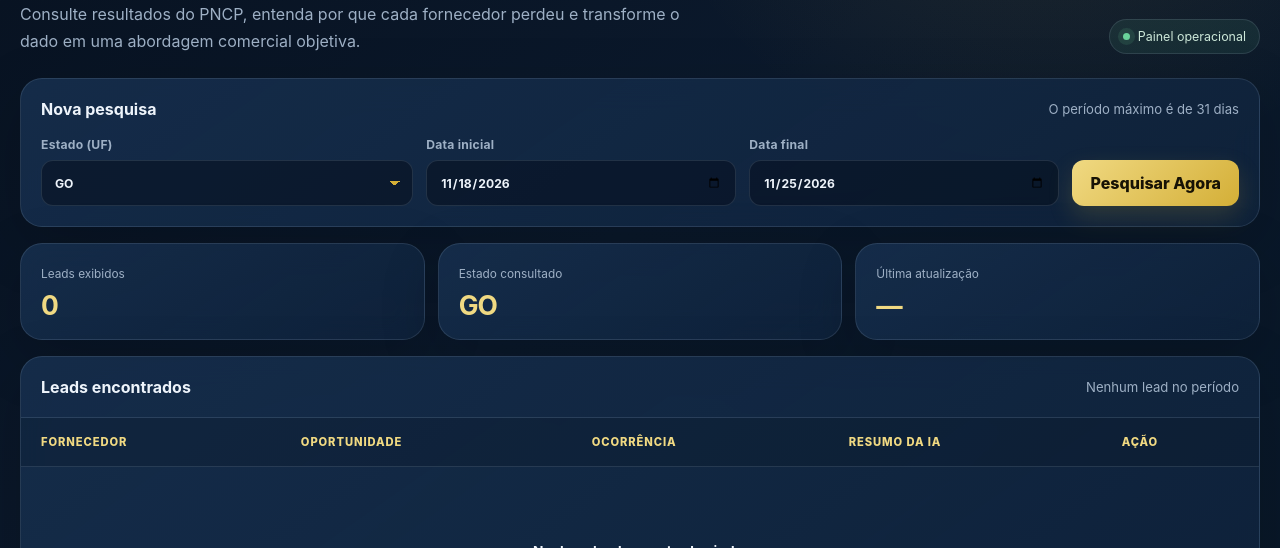
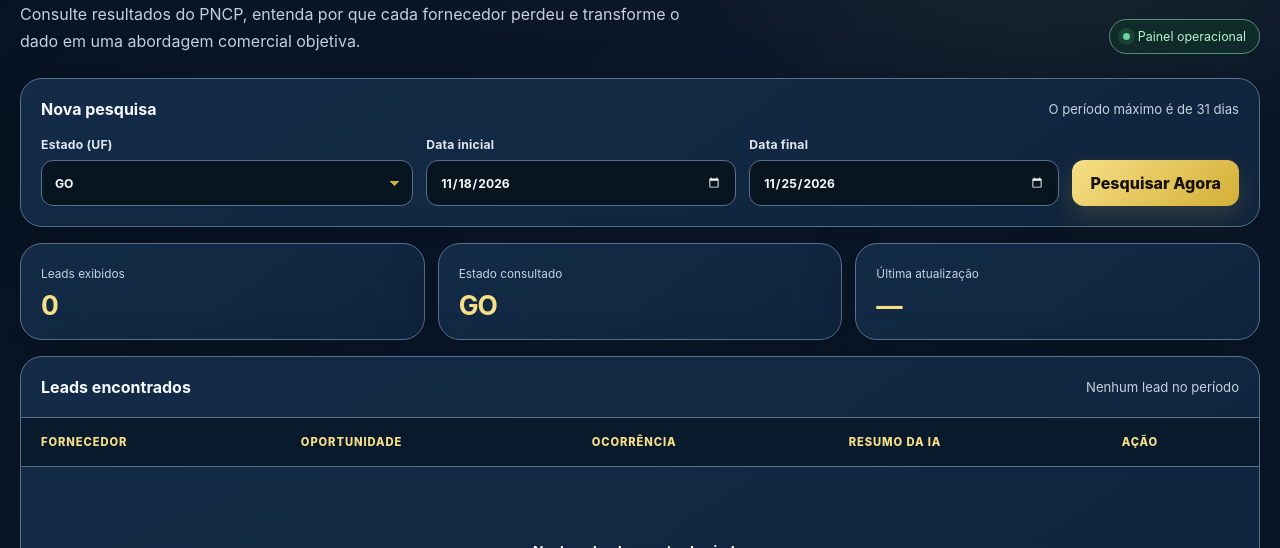
Before and after one commit to pecus-estruture/ProjetoSemNome, a website: page public/index.html in a window 1280 px wide. Shown: the part 252-800 px from the top of the page. Drawn offline with Linux system fonts and the light colour scheme; no server answers.

Commit message:
style: improve dashboard contrast and focus states

```diff
--- a/public/index.html
+++ b/public/index.html
@@ -12,11 +12,14 @@
         --navy-800: #10243e;
         --navy-700: #193452;
         --gold: #d4af37;
-        --gold-soft: #f0d982;
-        --ink: #eef4fb;
-        --muted: #9eb0c5;
-        --line: rgba(184, 204, 226, 0.14);
-        --card: rgba(16, 36, 62, 0.78);
+        --gold-soft: #f6df86;
+        --ink: #f6f9fd;
+        --muted: #c4d0de;
+        --line: rgba(207, 222, 238, 0.28);
+        --line-strong: #5a718b;
+        --card: #10243e;
+        --card-alt: #132b47;
+        --field: #071521;
         --success: #69d39a;
       }
 
@@ -54,22 +57,24 @@
       .hero { display: flex; justify-content: space-between; align-items: end; gap: 24px; margin: 22px 0 24px; }
       .hero h2 { max-width: 760px; margin: 0 0 8px; font-size: clamp(1.8rem, 4vw, 3.2rem); line-height: 1.03; letter-spacing: -.055em; }
       .hero p { max-width: 700px; margin: 0; color: var(--muted); line-height: 1.65; }
-      .status-pill { display: inline-flex; align-items: center; gap: 8px; padding: 9px 13px; border: 1px solid var(--line); border-radius: 999px; color: #cde8d9; background: rgba(105,211,154,.09); font-size: .78rem; white-space: nowrap; }
+      .status-pill { display: inline-flex; align-items: center; gap: 8px; padding: 9px 13px; border: 1px solid #579074; border-radius: 999px; color: #b9f0d0; background: #102c2a; font-size: .78rem; white-space: nowrap; }
       .status-dot { width: 7px; height: 7px; border-radius: 50%; background: var(--success); box-shadow: 0 0 0 5px rgba(105,211,154,.12); }
-      .card { border: 1px solid var(--line); border-radius: 22px; background: linear-gradient(145deg, rgba(22,47,78,.88), var(--card)); box-shadow: 0 18px 60px rgba(0,0,0,.17); backdrop-filter: blur(16px); }
+      .card { border: 1px solid var(--line-strong); border-radius: 22px; background: linear-gradient(145deg, var(--card-alt), var(--card)); box-shadow: 0 18px 60px rgba(0,0,0,.22); backdrop-filter: blur(16px); }
       .filters { padding: 20px; }
       .filters-head { display: flex; justify-content: space-between; align-items: center; gap: 16px; margin-bottom: 18px; }
       .filters-head h3, .leads-head h3 { margin: 0; font-size: 1rem; }
       .filters-head span { color: var(--muted); font-size: .82rem; }
       .filter-grid { display: grid; grid-template-columns: 1.2fr 1fr 1fr auto; gap: 13px; align-items: end; }
-      label { display: grid; gap: 8px; color: var(--muted); font-size: .76rem; font-weight: 700; letter-spacing: .02em; }
-      input, select { width: 100%; min-height: 46px; padding: 0 13px; border: 1px solid var(--line); border-radius: 12px; outline: none; color: var(--ink); background: rgba(7,17,31,.58); font: inherit; transition: border-color .2s, box-shadow .2s; }
-      input:focus, select:focus { border-color: rgba(212,175,55,.75); box-shadow: 0 0 0 4px rgba(212,175,55,.11); }
+      label { display: grid; gap: 8px; color: #e0e8f1; font-size: .76rem; font-weight: 700; letter-spacing: .02em; }
+      input, select { width: 100%; min-height: 46px; padding: 0 13px; border: 1px solid var(--line-strong); border-radius: 12px; outline: none; color: var(--ink); background: var(--field); font: inherit; color-scheme: dark; transition: border-color .2s, box-shadow .2s; }
+      input::placeholder { color: #b5c3d2; }
+      input:focus, select:focus { border-color: var(--gold-soft); box-shadow: 0 0 0 4px rgba(246,223,134,.18); }
+      input:focus-visible, select:focus-visible, button:focus-visible { outline: 3px solid rgba(246,223,134,.78); outline-offset: 2px; }
       select { appearance: none; background-image: linear-gradient(45deg, transparent 50%, var(--gold) 50%), linear-gradient(135deg, var(--gold) 50%, transparent 50%); background-position: calc(100% - 17px) 20px, calc(100% - 12px) 20px; background-size: 5px 5px; background-repeat: no-repeat; }
       option { color: #10243e; }
       .primary-button, .secondary-button { min-height: 46px; border: 0; border-radius: 12px; padding: 0 18px; cursor: pointer; font: inherit; font-weight: 800; transition: transform .2s, box-shadow .2s, opacity .2s; }
       .primary-button { color: #171205; background: linear-gradient(135deg, var(--gold-soft), var(--gold)); box-shadow: 0 10px 25px rgba(212,175,55,.18); }
-      .secondary-button { color: var(--gold-soft); border: 1px solid rgba(212,175,55,.3); background: rgba(212,175,55,.08); font-size: .78rem; }
+      .secondary-button { color: var(--gold-soft); border: 1px solid #b8942e; background: #26324a; font-size: .78rem; }
       button:hover { transform: translateY(-1px); }
       button:disabled { opacity: .55; cursor: wait; transform: none; }
       .metrics { display: grid; grid-template-columns: repeat(3, 1fr); gap: 13px; margin: 16px 0; }
@@ -77,22 +82,22 @@
       .metric small { color: var(--muted); font-size: .74rem; }
       .metric strong { display: block; margin-top: 7px; color: var(--gold-soft); font-size: 1.65rem; letter-spacing: -.04em; }
       .leads-card { overflow: hidden; }
-      .leads-head { padding: 20px; display: flex; justify-content: space-between; align-items: center; gap: 20px; border-bottom: 1px solid var(--line); }
+      .leads-head { padding: 20px; display: flex; justify-content: space-between; align-items: center; gap: 20px; border-bottom: 1px solid var(--line-strong); }
       .leads-count { color: var(--muted); font-size: .82rem; }
       .table-wrap { overflow-x: auto; }
       table { width: 100%; min-width: 960px; border-collapse: collapse; }
-      th { color: var(--gold-soft); background: rgba(7,17,31,.24); font-size: .7rem; font-weight: 800; letter-spacing: .08em; text-align: left; text-transform: uppercase; }
-      th, td { padding: 17px 20px; border-bottom: 1px solid var(--line); vertical-align: top; }
-      td { color: #dce7f2; font-size: .86rem; line-height: 1.45; }
+      th { color: var(--gold-soft); background: #091a2d; font-size: .7rem; font-weight: 800; letter-spacing: .08em; text-align: left; text-transform: uppercase; }
+      th, td { padding: 17px 20px; border-bottom: 1px solid var(--line-strong); vertical-align: top; }
+      td { color: #e7eef6; font-size: .86rem; line-height: 1.45; }
       tbody tr:hover { background: rgba(212,175,55,.035); }
       .supplier { color: #fff; font-weight: 800; }
-      .subtle { display: block; margin-top: 5px; color: var(--muted); font-size: .74rem; }
+      .subtle { display: block; margin-top: 5px; color: #c1cedc; font-size: .74rem; }
       .ai-summary { color: #f6e7a5; }
       .tag { display: inline-flex; padding: 5px 8px; border: 1px solid rgba(212,175,55,.25); border-radius: 999px; color: var(--gold-soft); background: rgba(212,175,55,.08); font-size: .72rem; white-space: nowrap; }
       .empty { padding: 58px 20px; color: var(--muted); text-align: center; }
       .empty strong { display: block; margin-bottom: 6px; color: var(--ink); }
       .loading-row { color: var(--muted); text-align: center; }
-      .toast { position: fixed; right: 22px; bottom: 22px; z-index: 5; max-width: min(420px, calc(100% - 44px)); padding: 13px 16px; border: 1px solid rgba(212,175,55,.32); border-radius: 12px; color: var(--ink); background: #10243e; box-shadow: 0 15px 35px rgba(0,0,0,.26); opacity: 0; transform: translateY(15px); pointer-events: none; transition: .25s; font-size: .85rem; }
+      .toast { position: fixed; right: 22px; bottom: 22px; z-index: 5; max-width: min(420px, calc(100% - 44px)); padding: 13px 16px; border: 1px solid #b8942e; border-radius: 12px; color: var(--ink); background: #10243e; box-shadow: 0 15px 35px rgba(0,0,0,.32); opacity: 0; transform: translateY(15px); pointer-events: none; transition: .25s; font-size: .85rem; }
       .toast.show { opacity: 1; transform: translateY(0); }
       .toast.error { border-color: rgba(240,120,120,.45); }
       footer { padding: 0 0 30px; color: var(--muted); font-size: .75rem; text-align: center; }
```
